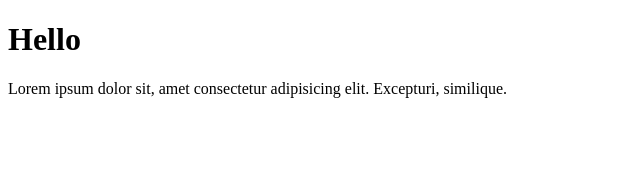
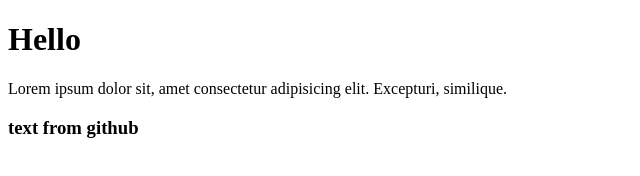
Before and after one commit to PlayCosmo/FirstProject, a plain HTML site: page index.html in a window 1280 px wide. Shown: the whole page, without its empty margins (0-640 px from the left). Drawn offline with Linux system fonts and the light colour scheme.

Commit message:
Update index.html

```diff
--- a/index.html
+++ b/index.html
@@ -10,5 +10,6 @@
 
     <h1>Hello</h1>
     <p>Lorem ipsum dolor sit, amet consectetur adipisicing elit. Excepturi, similique.</p>
+    <h3> text from github</h3>
 </body>
 </html>
```
